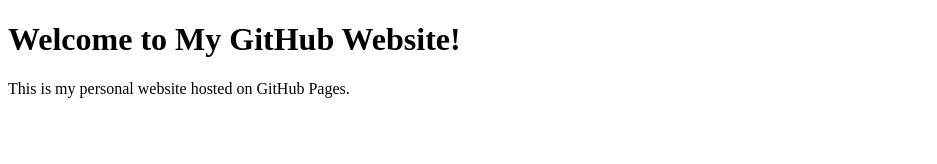
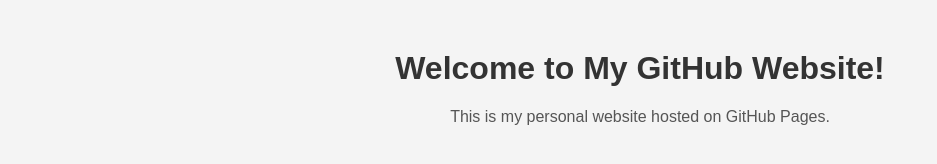
Before and after one commit to Snowden-7/Snowden-7.github.io, a plain HTML site: page index.html in a window 1280 px wide. Shown: the whole page, without its empty margins (0-937 px from the left). Drawn offline with Linux system fonts and the light colour scheme.

Commit message:
Update index.html

```diff
--- a/index.html
+++ b/index.html
@@ -4,6 +4,23 @@
     <meta charset="UTF-8">
     <meta name="viewport" content="width=device-width, initial-scale=1.0">
     <title>Your GitHub Website</title>
+<style>
+    body {
+    font-family: Arial, sans-serif;
+    margin: 0;
+    padding: 0;
+    background-color: #f4f4f4;
+}
+h1 {
+    color: #333;
+    text-align: center;
+    margin-top: 50px;
+}
+p {
+    text-align: center;
+    color: #555;
+}
+</style>
 </head>
 <body>
     <h1>Welcome to My GitHub Website!</h1>
```
